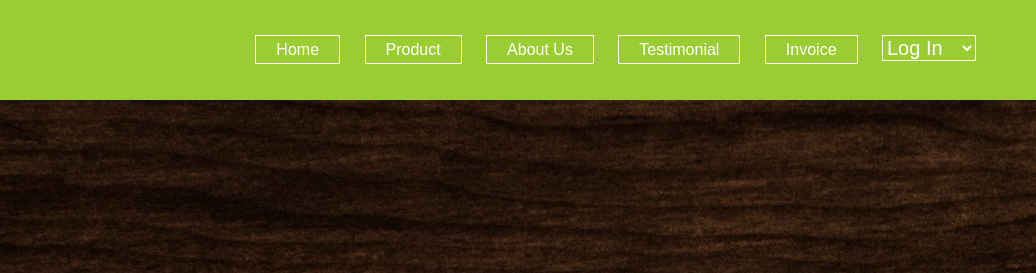
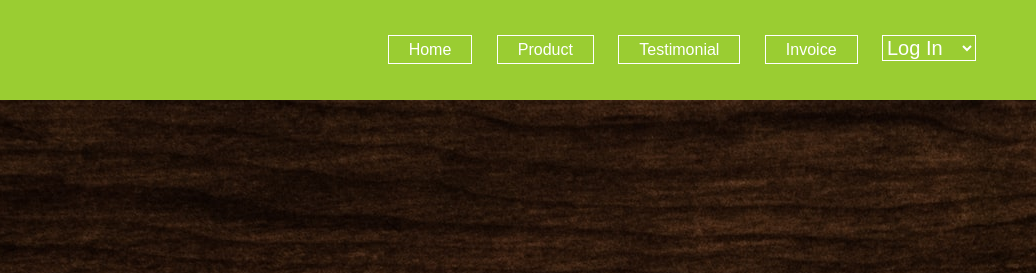
Before and after one commit to syukurbaru/tugas-Ecommerce, a plain HTML site: page loginpage/loginpage.html in a window 1280 px wide. Shown: the top 273 px of the page, 244-1280 px from the left. Drawn offline with Linux system fonts and the light colour scheme.

Commit message:
hapus About Us

```diff
--- a/loginpage/loginpage.html
+++ b/loginpage/loginpage.html
@@ -14,7 +14,6 @@
             <ul>
                 <li><a href="">Home</a></li>
                 <li><a href="#">Product</a></li>
-                <li><a href="#">About Us</a></li>
                 <li><a href="#">Testimonial</a></li>
                 <li><a href="../invoice/Invoice.html">Invoice</a></li>
                 <li>
```
